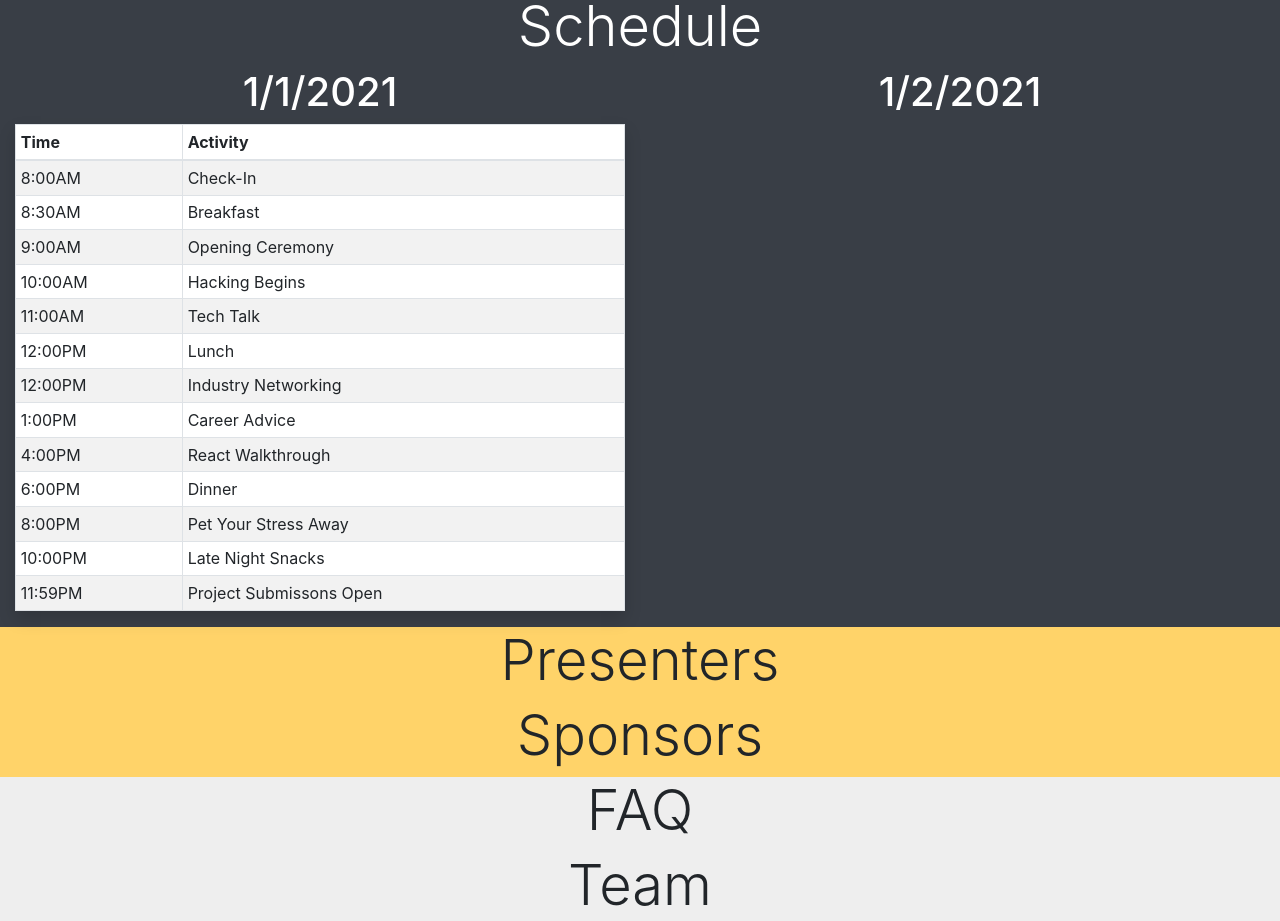
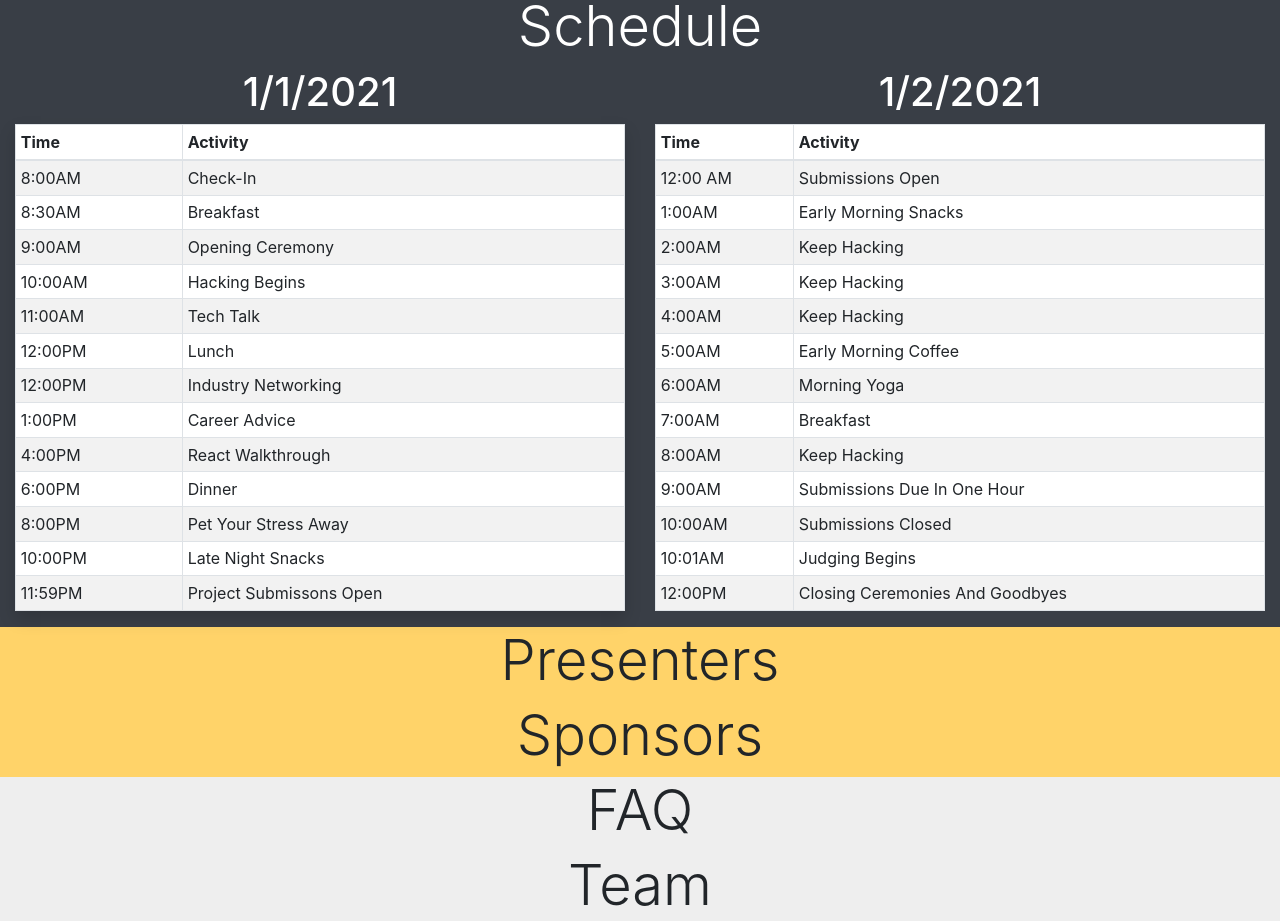
Before and after one commit to nikwalton/react-ts-hackathon-boilerplate, a React (Create React App) app in the folder frontend/: page / in a window 1280 px wide. Shown: the part 1120-2041 px from the top of the page. Built offline with nearby package versions, Linux system fonts and the light colour scheme.

Commit message:
Finished schedule section

```diff
--- a/frontend/src/components/Schedule.tsx
+++ b/frontend/src/components/Schedule.tsx
@@ -1,5 +1,5 @@
 import React from 'react'
-import {Container, Col, Row, Table} from 'react-bootstrap'
+import {Container, Col, Row, Table, Tab} from 'react-bootstrap'
 
 function Schedule() {
     const ContainerStyle = {
@@ -21,7 +21,7 @@ function Schedule() {
             <Row>
                 <Col>
                     <h1 style={TextStyle}>1/1/2021</h1>
-                    <Table striped bordered hover size='sm' style={{backgroundColor: 'white'}} className="shadow">
+                    <Table striped bordered hover size='sm' style={{backgroundColor: 'white'}} className='shadow'>
                         <thead>
                             <th>Time</th>
                             <th>Activity</th>
@@ -84,6 +84,66 @@ function Schedule() {
                 </Col>
                 <Col>
                     <h1 style={TextStyle}>1/2/2021</h1>
+                    <Table striped hover bordered size='sm' style={{backgroundColor: 'white'}} >
+                        <thead>
+                         <th>Time</th>
+                         <th>Activity</th>
+                        </thead>
+                        <tbody>
+                            <tr>
+                                <td>12:00 AM</td>
+                                <td>Submissions Open</td>
+                            </tr>
+                            <tr>
+                                <td>1:00AM</td>
+                                <td>Early Morning Snacks</td>
+                            </tr>
+                            <tr>
+                                <td>2:00AM</td>
+                                <td>Keep Hacking</td>
+                            </tr>
+                            <tr>
+                                <td>3:00AM</td>
+                                <td>Keep Hacking</td>
+                            </tr>
+                            <tr>
+                                <td>4:00AM</td>
+                                <td>Keep Hacking</td>
+                            </tr>
+                            <tr>
+                                <td>5:00AM</td>
+                                <td>Early Morning Coffee</td>
+                            </tr>
+                            <tr>
+                                <td>6:00AM</td>
+                                <td>Morning Yoga</td>
+                            </tr>
+                            <tr>
+                                <td>7:00AM</td>
+                                <td>Breakfast</td>
+                            </tr>
+                            <tr>
+                                <td>8:00AM</td>
+                                <td>Keep Hacking</td>
+                            </tr>
+                            <tr>
+                                <td>9:00AM</td>
+                                <td>Submissions Due In One Hour</td>
+                            </tr>
+                            <tr>
+                                <td>10:00AM</td>
+                                <td>Submissions Closed</td>
+                            </tr>
+                           <tr>
+                               <td>10:01AM</td>
+                               <td>Judging Begins</td>
+                           </tr>
+                           <tr>
+                               <td>12:00PM</td>
+                               <td>Closing Ceremonies And Goodbyes</td>
+                           </tr>
+                        </tbody>
+                    </Table>
                 </Col>
             </Row>
         </Container>
```
Also changed, not shown: 1 other file (tests, documents, lock files or other folders).
